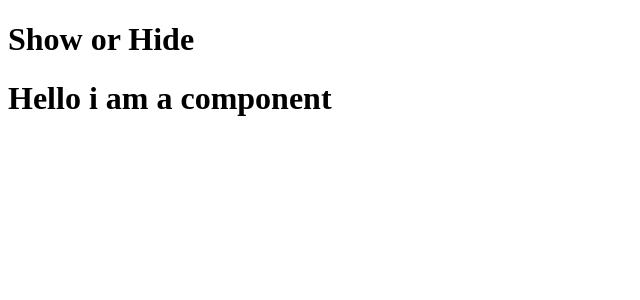
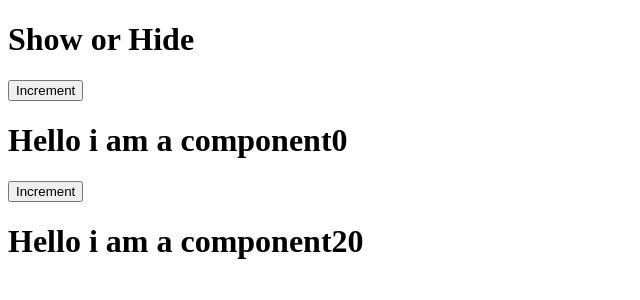
Before and after one commit to SayyidRadhin/firebase, a React (Create React App) app: page / in a window 1280 px wide. Both pictures are taken after a click on the element "Show or Hide". Shown: the top 300 px of the page, without its empty margins (0-640 px from the left). Built offline with nearby package versions, Linux system fonts and the light colour scheme.

Commit message:
used userEffect function and updating

```diff
--- a/src/Counter.js
+++ b/src/Counter.js
@@ -1,9 +1,22 @@
-import React from 'react'
+import React,{useState,useEffect} from 'react'
 
 function Counter() {
+    const [count,setCount]=useState(0)
+    const [count2,setCount2]=useState(0)
+    useEffect(()=>{
+        console.log('Mounting...');
+        console.log('count1...'+count);
+        console.log('count2...'+count2);
+
+    },[count,count2])
+
     return (
         <div>
-            <h1>Hello i am a component</h1>
+            <button onClick={()=>setCount(count+1)}>Increment</button>
+            <h1>Hello i am a component{count}</h1>
+
+            <button onClick={()=>setCount2(count2+1)}>Increment</button>
+            <h1>Hello i am a component2{count2}</h1>
         </div>
     )
 }
```
